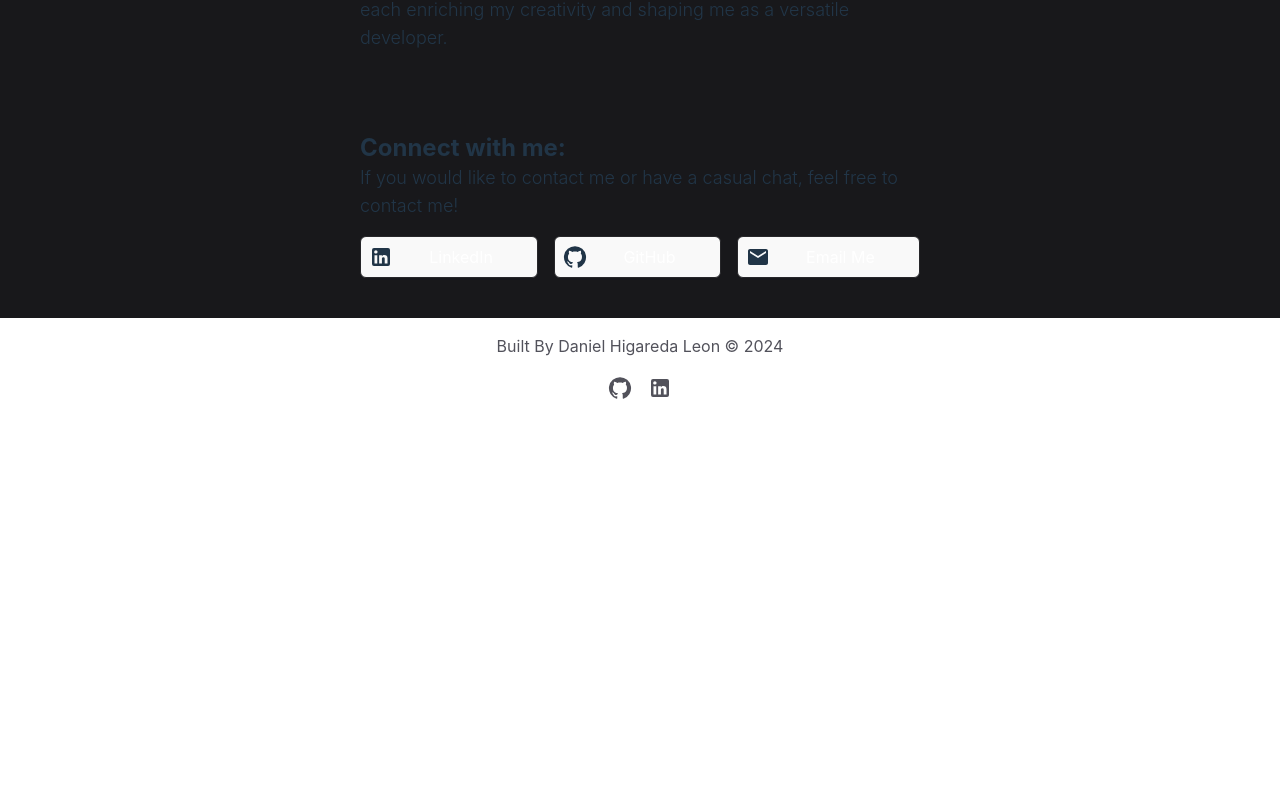
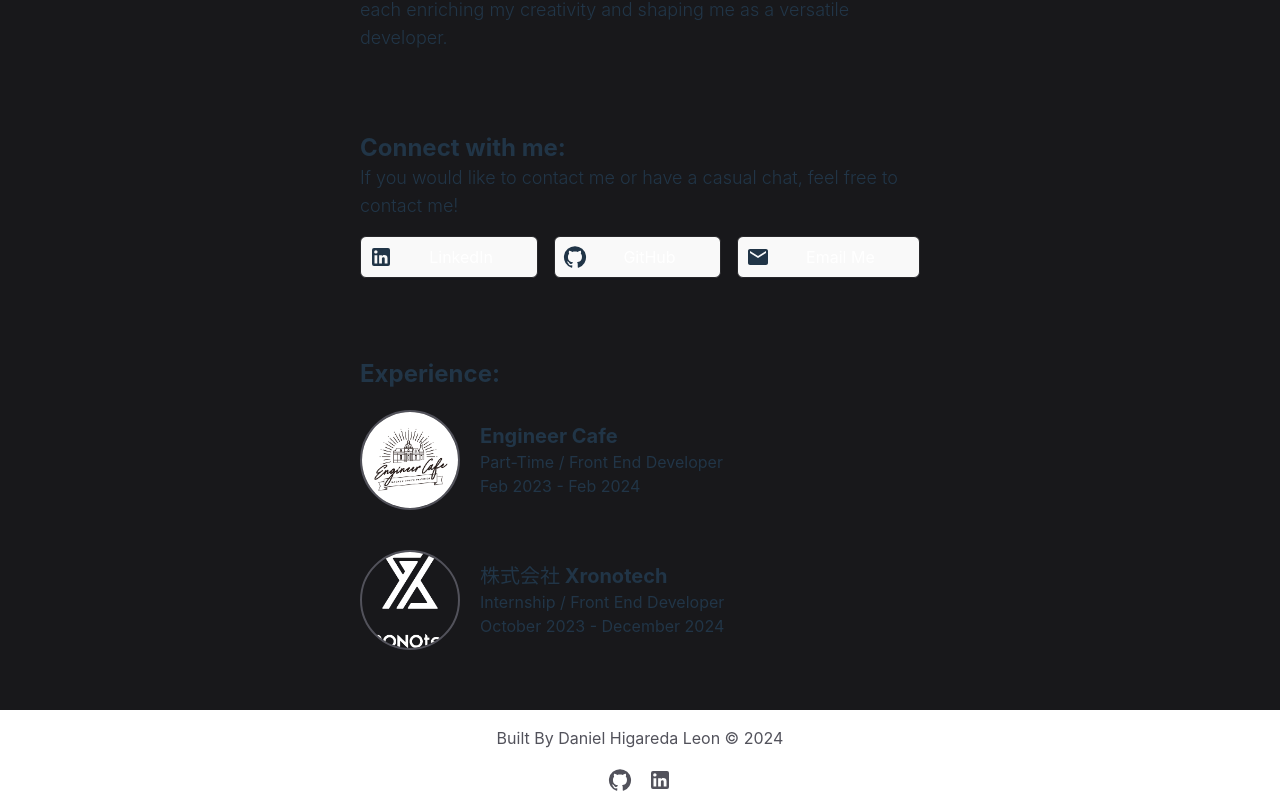
Before and after one commit to KKaged/my-site, a React (Vite) app: page /my-site/about in a window 1280 px wide. Shown: the part 1096-1904 px from the top of the page. Before the commit the page ends 1512 px from the top, so only its background shows below. Built offline with nearby package versions, Linux system fonts and the light colour scheme.

Commit message:
created the experience area

```diff
--- /dev/null
+++ b/src/components/Experience.jsx
@@ -0,0 +1,47 @@
+import React from "react";
+import Cafe from "../assets/engineer-cafe.png";
+import Xrono from "../assets/xrono.png";
+
+export default function Experience() {
+  const experienceData = [
+    {
+      title: "Engineer Cafe",
+      jobTitle: "Part-Time / Front End Developer",
+      url: "https://engineercafe.jp/",
+      howLong: "Feb 2023 - Feb 2024",
+      icon: Cafe,
+    },
+    {
+      title: "株式会社 Xronotech",
+      jobTitle: "Internship / Front End Developer",
+      url: "https://xronotech.com/",
+      howLong: "October 2023 - December 2024",
+      icon: Xrono,
+    },
+  ];
+
+  return (
+    <div className="flex justify-center bg-zinc-900">
+      <div className="flex flex-col bg-zinc-900 p-10 w-1/2">
+        <h4 className="text-2xl font-bold">Experience:</h4>
+        {experienceData.map((job, index) => (
+          <div key={index} className="my-5">
+            <div className="flex items-center gap-5">
+              <img
+                src={job.icon}
+                alt={job.title}
+                className="border-2 border-solid border-zinc-600 rounded-full"
+                style={{ width: "100px", height: "100px", objectFit: "cover" }}
+              />
+              <div>
+                <div className="text-xl font-bold">{job.title}</div>
+                <div>{job.jobTitle}</div>
+                <div>{job.howLong}</div>
+              </div>
+            </div>
+          </div>
+        ))}
+      </div>
+    </div>
+  );
+}
--- a/src/pages/About.jsx
+++ b/src/pages/About.jsx
@@ -1,10 +1,12 @@
 import AboutName from "../components/AboutName";
 import Connect from "../components/Connect";
+import Experience from "../components/Experience";
 export default function About() {
   return (
     <>
       <AboutName />
       <Connect />
+      <Experience />
     </>
   );
 }
```
Also changed, not shown: src/assets/engineer-cafe.png (added), src/assets/xrono.png (added).
